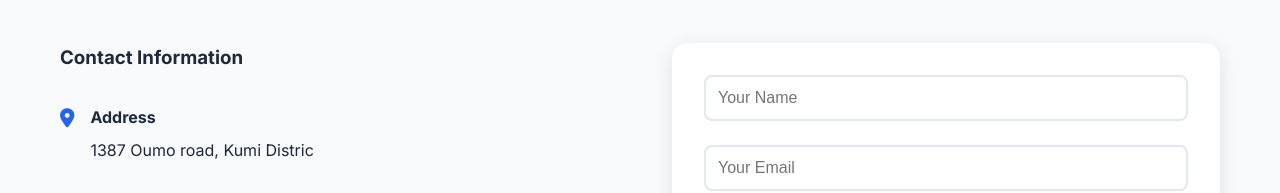
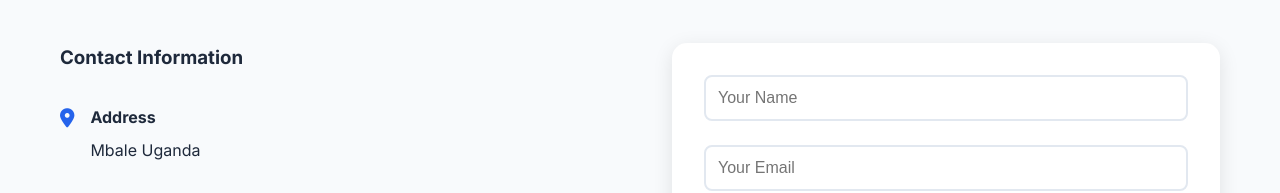
Before and after one commit to fakol1223/ANDRIZ-TECH-SOLUTIONS, a plain HTML site: page index.html in a window 1280 px wide. Shown: the part 5380-5573 px from the top of the page. Drawn offline with Linux system fonts and the light colour scheme.

Commit message:
Update index.html
Signed-off-by: fakol1223 <fakolandrew@gmail.com>

```diff
--- a/index.html
+++ b/index.html
@@ -263,7 +263,7 @@
                         <i class="fas fa-map-marker-alt"></i>
                         <div>
                             <h4>Address</h4>
-                            <p>1387 Oumo road, Kumi Distric</p>
+                            <p>Mbale Uganda</p>
                         </div>
                     </div>
                     <div class="contact-item">
```
